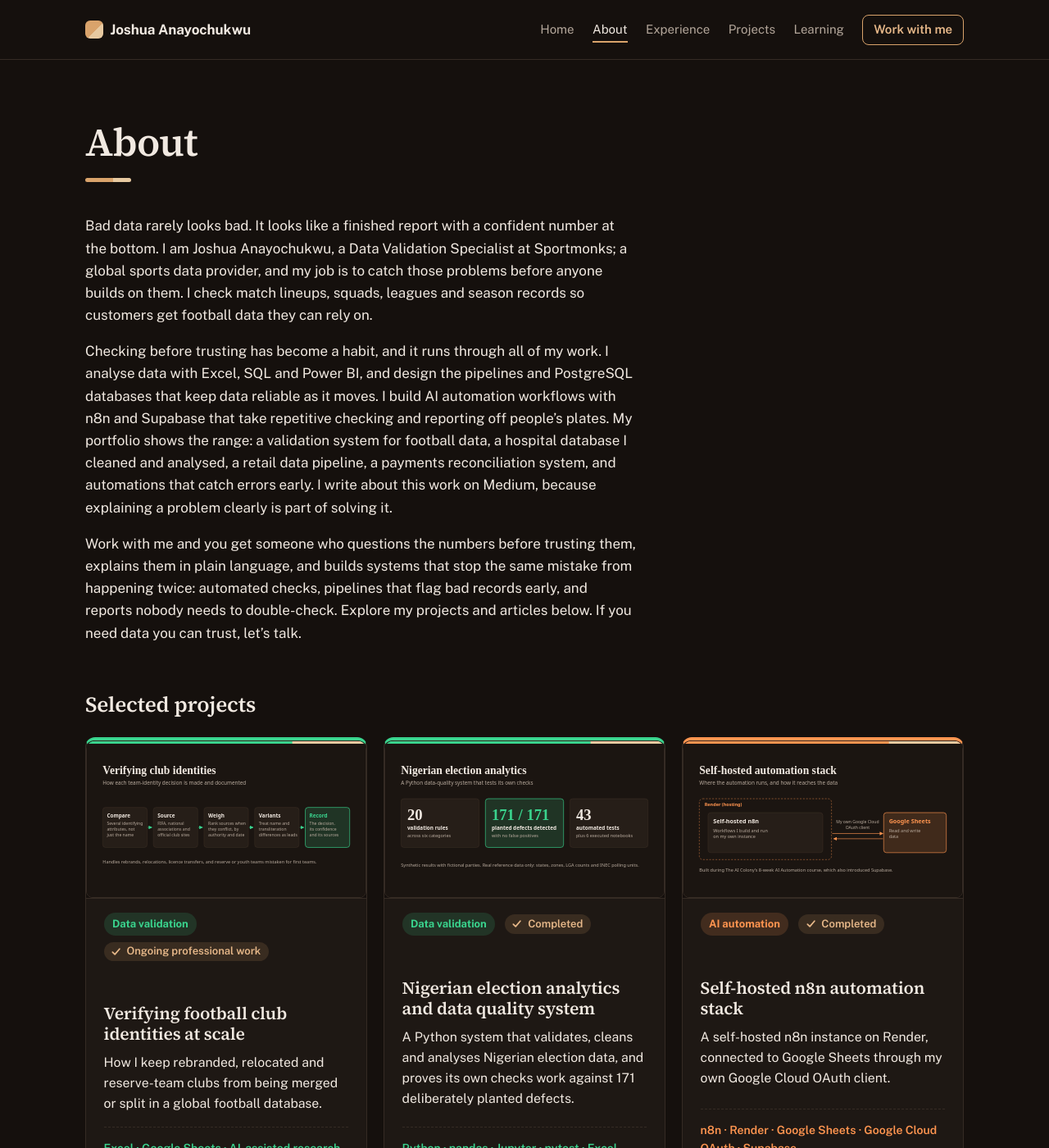
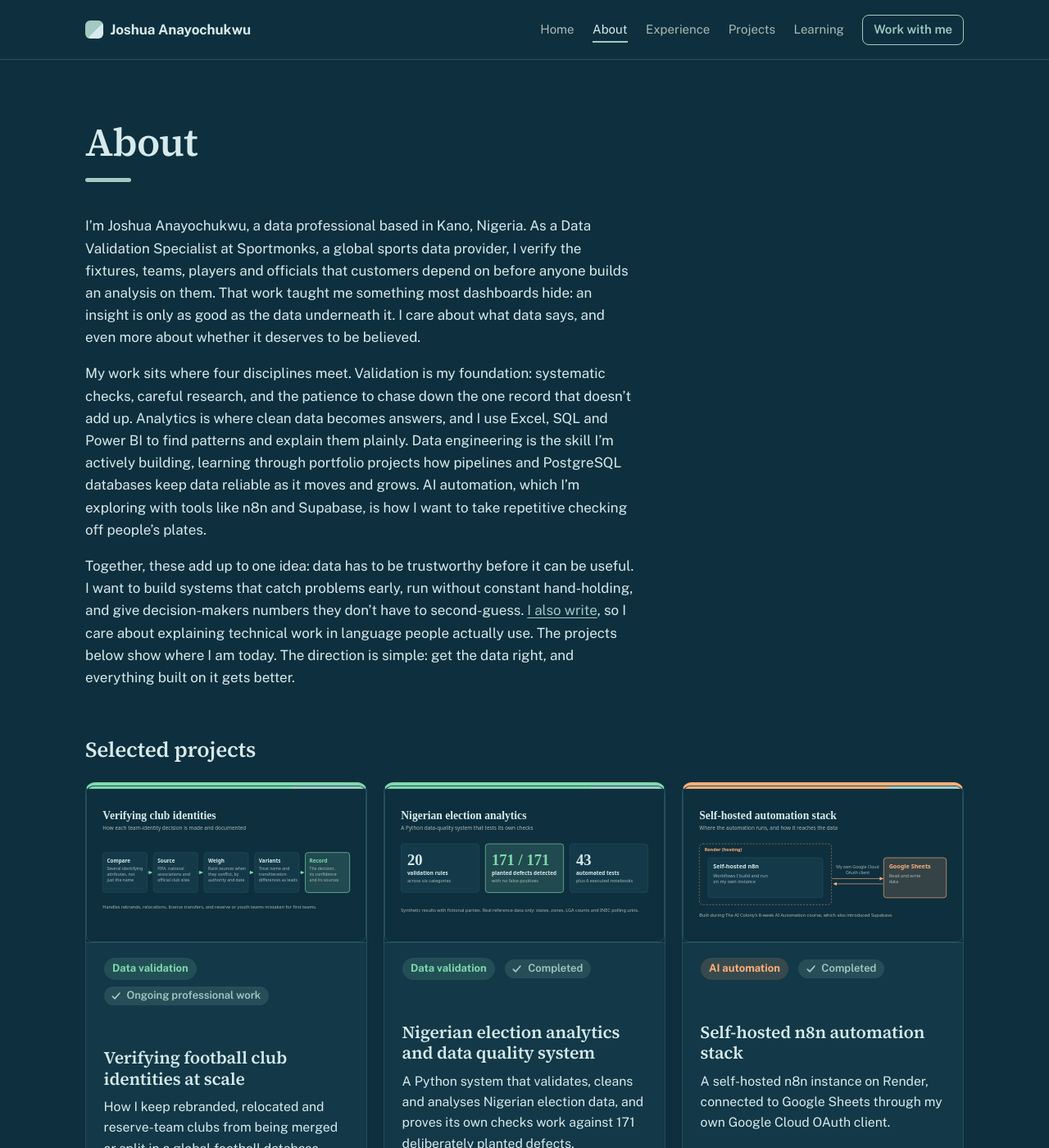
Before and after one commit to JaushAnay/jaushanay.github.io, a Jekyll site: the page built from about.md, in a window 1280 px wide and 1400 px high. Shown: the whole window at 82% size. Built offline with Jekyll 4.4.1, drawn with Linux system fonts in a browser that asks for light colours.

Commit message:
update colours and bio

```diff
--- a/_includes/head.html
+++ b/_includes/head.html
@@ -1,7 +1,7 @@
 <meta charset="utf-8">
 <meta name="viewport" content="width=device-width, initial-scale=1">
 <meta name="color-scheme" content="dark">
-<meta name="theme-color" content="#15100d">
+<meta name="theme-color" content="#0E2F3D">
 <link rel="preconnect" href="https://fonts.googleapis.com">
 <link rel="preconnect" href="https://fonts.gstatic.com" crossorigin>
 <link rel="stylesheet" href="https://fonts.googleapis.com/css2?family=Public+Sans:ital,wght@0,400;0,500;0,600;0,700;1,400&family=Source+Serif+4:opsz,wght@8..60,400;8..60,600;8..60,700&display=swap">
--- a/about.md
+++ b/about.md
@@ -5,11 +5,11 @@ description: Joshua Anayochukwu is a data professional in Kano, Nigeria, working
 
 {% if site.author.photo != "" %}<img class="portrait" src="{{ site.author.photo | relative_url }}" alt="Portrait of {{ site.author.short_name }}">{% endif %}
 
-Bad data rarely looks bad. It looks like a finished report with a confident number at the bottom. I am Joshua Anayochukwu, a Data Validation Specialist at Sportmonks; a global sports data provider, and my job is to catch those problems before anyone builds on them. I check match lineups, squads, leagues and season records so customers get football data they can rely on.
+I’m Joshua Anayochukwu, a data professional based in Kano, Nigeria. As a Data Validation Specialist at Sportmonks, a global sports data provider, I verify the fixtures, teams, players and officials that customers depend on before anyone builds an analysis on them. That work taught me something most dashboards hide: an insight is only as good as the data underneath it. I care about what data says, and even more about whether it deserves to be believed.
 
-Checking before trusting has become a habit, and it runs through all of my work. I analyse data with Excel, SQL and Power BI, and design the pipelines and PostgreSQL databases that keep data reliable as it moves. I build AI automation workflows with n8n and Supabase that take repetitive checking and reporting off people’s plates. My portfolio shows the range: a validation system for football data, a hospital database I cleaned and analysed, a retail data pipeline, a payments reconciliation system, and automations that catch errors early. I write about this work on Medium, because explaining a problem clearly is part of solving it.
+My work sits where four disciplines meet. Validation is my foundation: systematic checks, careful research, and the patience to chase down the one record that doesn’t add up. Analytics is where clean data becomes answers, and I use Excel, SQL and Power BI to find patterns and explain them plainly. Data engineering is the skill I’m actively building, learning through portfolio projects how pipelines and PostgreSQL databases keep data reliable as it moves and grows. AI automation, which I’m exploring with tools like n8n and Supabase, is how I want to take repetitive checking off people’s plates.
 
-Work with me and you get someone who questions the numbers before trusting them, explains them in plain language, and builds systems that stop the same mistake from happening twice: automated checks, pipelines that flag bad records early, and reports nobody needs to double-check. Explore my projects and articles below. If you need data you can trust, let’s talk.
+Together, these add up to one idea: data has to be trustworthy before it can be useful. I want to build systems that catch problems early, run without constant hand-holding, and give decision-makers numbers they don’t have to second-guess. {% if site.links.medium != "" %}[I also write]({{ site.links.medium }}){% else %}I also write{% endif %}, so I care about explaining technical work in language people actually use. The projects below show where I am today. The direction is simple: get the data right, and everything built on it gets better.
 
 ## Selected projects
 
--- a/assets/css/style.css
+++ b/assets/css/style.css
@@ -3,34 +3,36 @@
    Colours live in the two blocks below (light, then dark).
    ────────────────────────────────────────────────────────── */
 
-/* ── Colours: Espresso & Cream ───────────────────────
-   The whole site is dark. brand = caramel, accent = cream.
-   Each area of work has its own colour (--c-...).       */
+/* ── Colours ─────────────────────────────────────────
+   Palette: #0E2F3D deep teal · #A1CAC2 seafoam · #A9B9B8 sage grey
+            #D6EAED ice · #2D2D2D charcoal
+   Change a hex code here and the whole site follows.     */
 :root {
-  --paper: #15100d;
-  --wash: #100b08;
-  --surface: #1e1814;
-  --ink: #f1e9e1;
-  --muted: #b3a69a;
-  --rule: #352b24;
-  --brand: #d9a36b;
-  --brand-ink: #e8b98a;
-  --brand-tint: rgba(217, 163, 107, 0.14);
-  --accent: #e7c9a0;
-  --accent-text: #22170b;
-  --on-brand: #22170b;
-  --hero-1: #120c09;
-  --hero-2: #3a2a1f;
-  --hero-glow: rgba(231, 201, 160, 0.18);
+  --paper: #0E2F3D;          /* page background */
+  --surface: #133847;        /* cards and panels (a shade lighter than the page) */
+  --wash: #2D2D2D;           /* footer */
+  --ink: #D6EAED;            /* main text */
+  --muted: #A9B9B8;          /* secondary text */
+  --rule: #24505f;           /* lines and borders */
+  --brand: #A1CAC2;          /* links, active menu item, outlines */
+  --brand-ink: #A1CAC2;
+  --brand-tint: rgba(161, 202, 194, 0.14);
+  --accent: #A1CAC2;         /* highlighted word and main buttons */
+  --accent-text: #0E2F3D;    /* text on the main buttons */
+  --on-brand: #0E2F3D;
+  --hero-1: #2D2D2D;         /* banner gradient, start */
+  --hero-2: #0E2F3D;         /* banner gradient, end */
+  --hero-glow: rgba(161, 202, 194, 0.16);
   --hero-text: #ffffff;
-  --hero-muted: #d6c6b6;
-  --pending: #f0b765;
-  --pending-tint: rgba(240, 183, 101, 0.15);
+  --hero-muted: #D6EAED;
+  --pending: #f2c27a;
+  --pending-tint: rgba(242, 194, 122, 0.14);
 
-  --c-data-quality: #3ad48e;  --c-data-quality-tint: rgba(58, 212, 142, 0.15);
-  --c-analytics: #6ea8ff;     --c-analytics-tint: rgba(110, 168, 255, 0.15);
-  --c-data-engineering: #b38cff; --c-data-engineering-tint: rgba(179, 140, 255, 0.16);
-  --c-ai-automation: #ff9550; --c-ai-automation-tint: rgba(255, 149, 80, 0.16);
+  /* The four areas of work */
+  --c-data-quality: #7fd9ad;  --c-data-quality-tint: rgba(127, 217, 173, 0.14);
+  --c-analytics: #8fbcff;     --c-analytics-tint: rgba(143, 188, 255, 0.14);
+  --c-data-engineering: #c4a8ff; --c-data-engineering-tint: rgba(196, 168, 255, 0.15);
+  --c-ai-automation: #ffb07a; --c-ai-automation-tint: rgba(255, 176, 122, 0.15);
 
   --sans: "Public Sans", "Segoe UI", system-ui, -apple-system, Roboto, Arial, sans-serif;
   --serif: "Source Serif 4", "Source Serif Pro", Georgia, "Times New Roman", serif;
@@ -96,7 +98,7 @@ p { margin: 0 0 1em; }
 .site-header { border-bottom: 1px solid var(--rule); }
 .header-inner { display: flex; align-items: center; justify-content: space-between; gap: 1rem 2rem; padding-block: 1.1rem; flex-wrap: wrap; }
 .brand { display: inline-flex; align-items: center; gap: 0.55rem; font-weight: 700; color: var(--ink); text-decoration: none; font-size: 1.0625rem; letter-spacing: -0.005em; }
-.brand-mark { width: 1.35rem; height: 1.35rem; border-radius: 6px; background: linear-gradient(135deg, var(--brand) 0 55%, var(--accent) 55% 100%); flex: none; }
+.brand-mark { width: 1.35rem; height: 1.35rem; border-radius: 6px; background: linear-gradient(135deg, #A1CAC2 0 55%, #D6EAED 55% 100%); flex: none; }
 .site-header { background: var(--paper); position: sticky; top: 0; z-index: 5; }
 .nav { display: flex; align-items: center; gap: 0.25rem 1.4rem; flex-wrap: wrap; font-size: 0.9375rem; }
 .nav a { color: var(--muted); text-decoration: none; padding-block: 0.25rem; }
@@ -122,7 +124,7 @@ p { margin: 0 0 1em; }
 }
 .button:hover { transform: translateY(-1px); }
 .button-primary { background: var(--accent); border-color: var(--accent); color: var(--accent-text); }
-.button-primary:hover { background: #f2dbb9; border-color: #f2dbb9; }
+.button-primary:hover { background: #D6EAED; border-color: #D6EAED; }
 .button-light { border-color: currentColor; color: inherit; background: transparent; }
 .button-light:hover { background: rgba(255, 255, 255, 0.08); }
 .button-link { border-color: transparent; color: inherit; text-decoration: underline; text-underline-offset: 0.2em; }
@@ -199,7 +201,7 @@ p { margin: 0 0 1em; }
   border: 1.5px solid var(--rule); border-radius: 999px; padding: 0.4rem 0.95rem;
 }
 .filters button:hover { border-color: var(--ink); }
-.filters button[aria-pressed="true"] { background: var(--t, var(--accent)); border-color: var(--t, var(--accent)); color: #15100d; }
+.filters button[aria-pressed="true"] { background: var(--t, var(--accent)); border-color: var(--t, var(--accent)); color: #0E2F3D; }
 
 /* ── Inner pages ────────────────────────────────────── */
 
--- a/index.html
+++ b/index.html
@@ -6,7 +6,8 @@ description: Joshua Anayochukwu is a data validation specialist in Kano, Nigeria
 <section class="hero-band">
   <div class="wrap hero">
     <h1 class="hero-title">I make data <span class="hl">trustworthy</span>, then make it useful.</h1>
-   <p class="hero-lede">I’m Joshua, a data professional who makes sure the numbers are right before anyone acts on them. At Sportmonks, a global sports data provider, I validate the football data customers rely on. Across my work, I analyse data with Excel, SQL and Power BI, build pipelines and databases that keep it reliable, and create AI automations that catch errors before they spread. Explore my projects to see how I turn messy data into information people can trust.</p>    <div class="actions">
+    <p class="hero-lede">I’m Joshua, a data professional who makes sure the numbers are right before anyone acts on them. At Sportmonks, a global sports data provider, I validate the football data customers rely on. Across my work, I analyse data with Excel, SQL and Power BI, build pipelines and databases that keep it reliable, and create AI automations that catch errors before they spread. Explore my projects to see how I turn messy data into information people can trust.</p>
+    <div class="actions">
       <a class="button button-primary" href="{{ '/projects/' | relative_url }}">See my projects</a>
       <a class="button button-light" href="{{ '/contact/' | relative_url }}">Work with me</a>
       {% if site.cv_file != "" %}<a class="button button-link" href="{{ site.cv_file | relative_url }}">Download CV (PDF)</a>{% endif %}
```
Also changed, not shown: assets/img/favicon.svg, assets/img/projects/choprite-qsr-analytics.svg, assets/img/projects/club-identity-verification.svg, assets/img/projects/football-dq-lab.svg, assets/img/projects/kadara-pay-reconciliation.svg, assets/img/projects/meridian-mart-retail-pipeline.svg, assets/img/projects/n8n-automation-stack.svg, assets/img/projects/nigerian-election-analytics.svg, assets/img/social-card.png.
